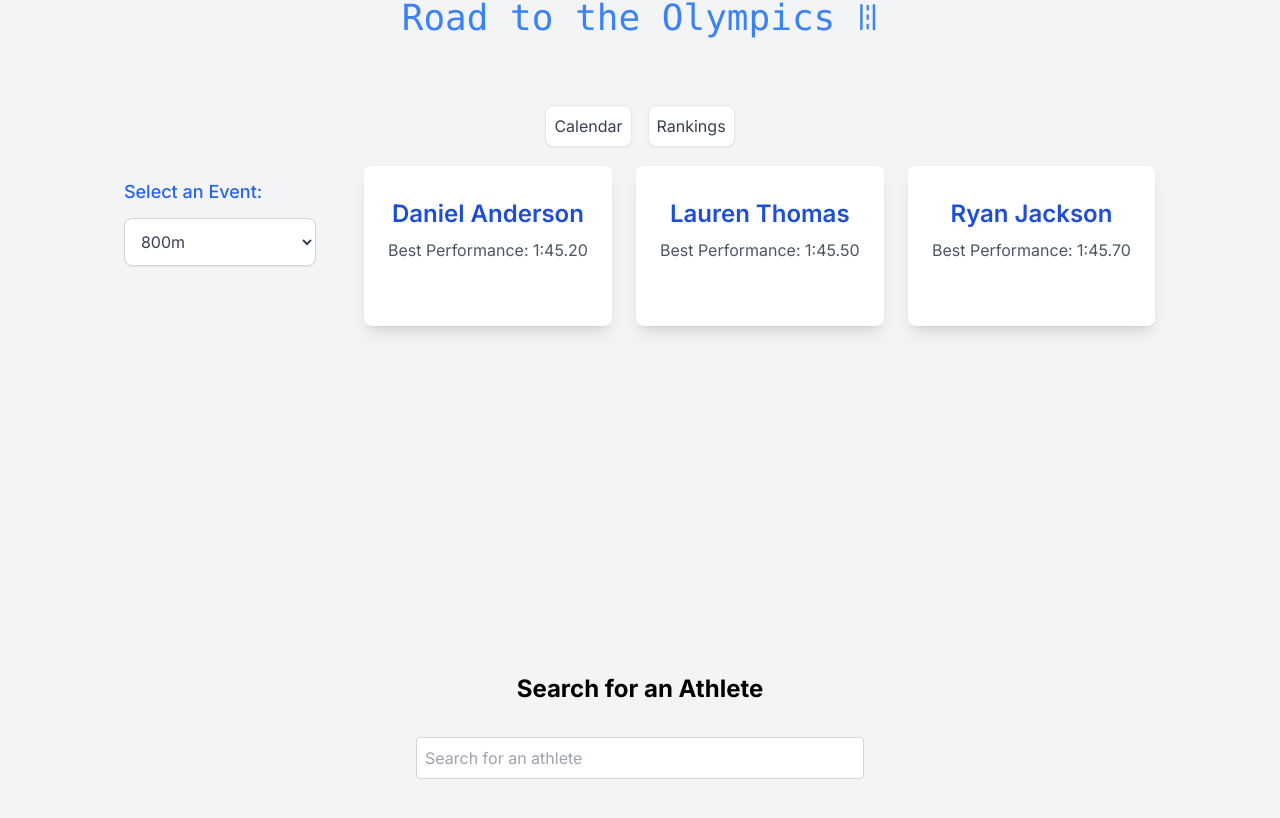
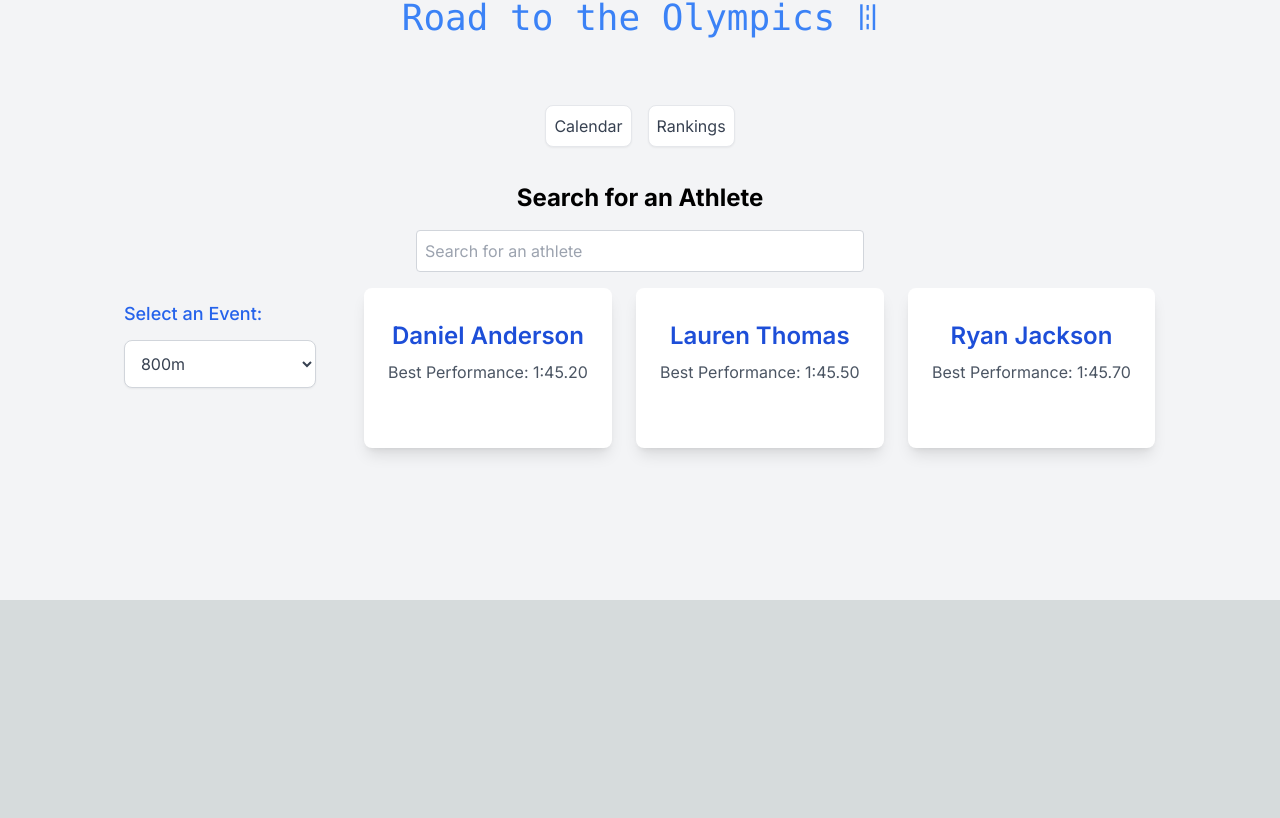
Before and after one commit to sohumgaitonde/trackthetrack, a Next.js app in the folder trackthetrack/: page / in a window 1280 px wide. Shown: the part 200-1018 px from the top of the page. After the commit the page ends 800 px from the top, so only its background shows below. Built offline with nearby package versions, Linux system fonts and the light colour scheme.

Commit message:
move the search bar above the table

```diff
--- a/trackthetrack/app/page.tsx
+++ b/trackthetrack/app/page.tsx
@@ -47,13 +47,14 @@ const HomePage: React.FC = () => {
         </div>
 
       </section>
+      <div className="flex flex-col items-center justify-center p-4">
+      <h1 className="text-2xl font-bold mb-4 h-8">Search for an Athlete</h1>
+      <Search />
+      </div>
       <div>
         {component}
       </div>
-      <div className="flex flex-col items-center justify-center min-h-screen p-4">
-      <h1 className="text-2xl font-bold mb-4">Search for an Athlete</h1>
-      <Search />
-    </div>
+
     </div>
   );
 };
--- a/trackthetrack/components/Search.tsx
+++ b/trackthetrack/components/Search.tsx
@@ -22,7 +22,7 @@ const Search = () => {
         athlete.name.toLowerCase().includes(query.toLowerCase())
       );
       setFilteredAthletes(filtered);
-     } else {
+    } else {
       setFilteredAthletes(athletes);
     }
   }, [query]);
@@ -32,7 +32,7 @@ const Search = () => {
   };
 
   return (
-    <div className="relative w-full max-w-md mx-auto mt-4">
+    <div className="relative w-full max-w-md mx-auto">
       <input
         type="text"
         value={query}
```
